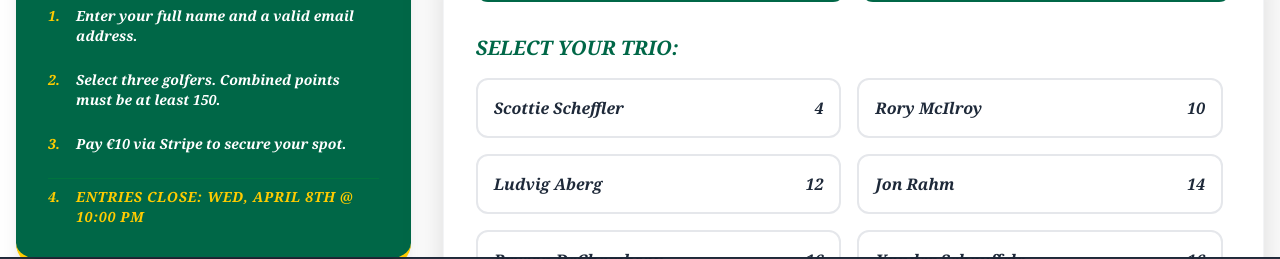
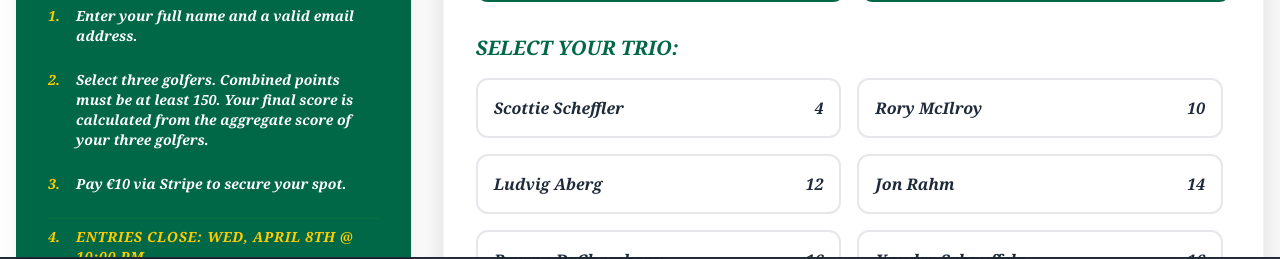
Before and after one commit to alanmulvany1-wq/masters-sweepstake, a Next.js app: page / in a window 1280 px wide. Shown: the part 511-770 px from the top of the page. Built offline with nearby package versions, Linux system fonts and the light colour scheme; no server answers.

Commit message:
Update golfer list: Removed Tiger/Phil and added 2026 field additions

```diff
--- a/app/page.tsx
+++ b/app/page.tsx
@@ -96,7 +96,7 @@ export default function EntryPage() {
     </li>
     <li className="flex gap-4">
       <span className="text-[#FFCC00]">2.</span>
-      <span>Select three golfers. Combined points must be at least 150.</span>
+      <span>Select three golfers. Combined points must be at least 150. Your final score is calculated from the aggregate score of your three golfers.</span>
     </li>
     <li className="flex gap-4">
       <span className="text-[#FFCC00]">3.</span>
```
